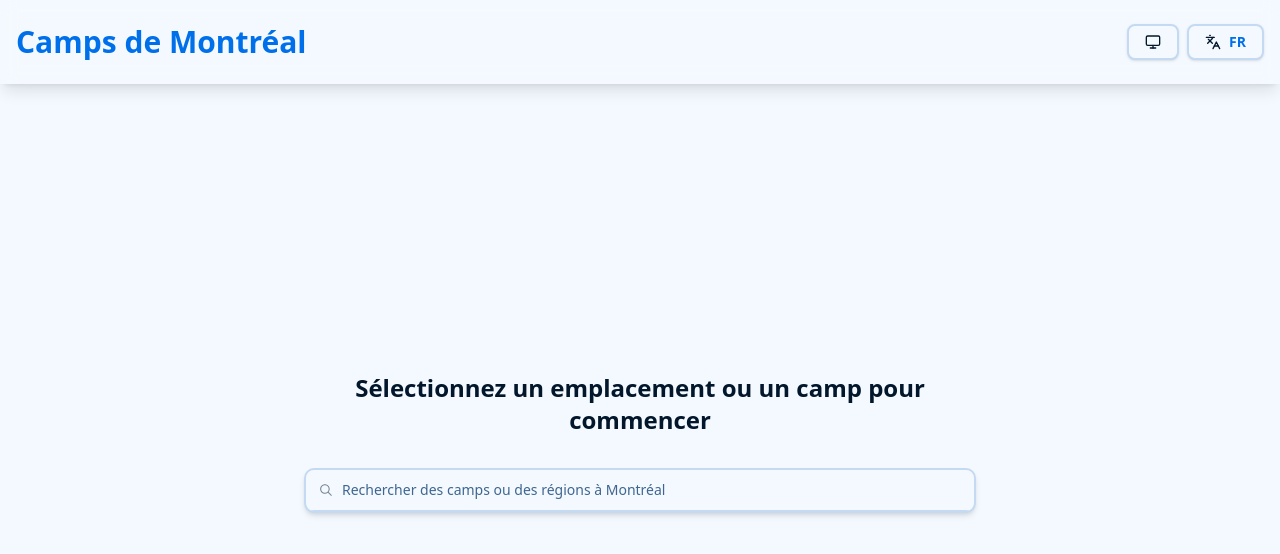
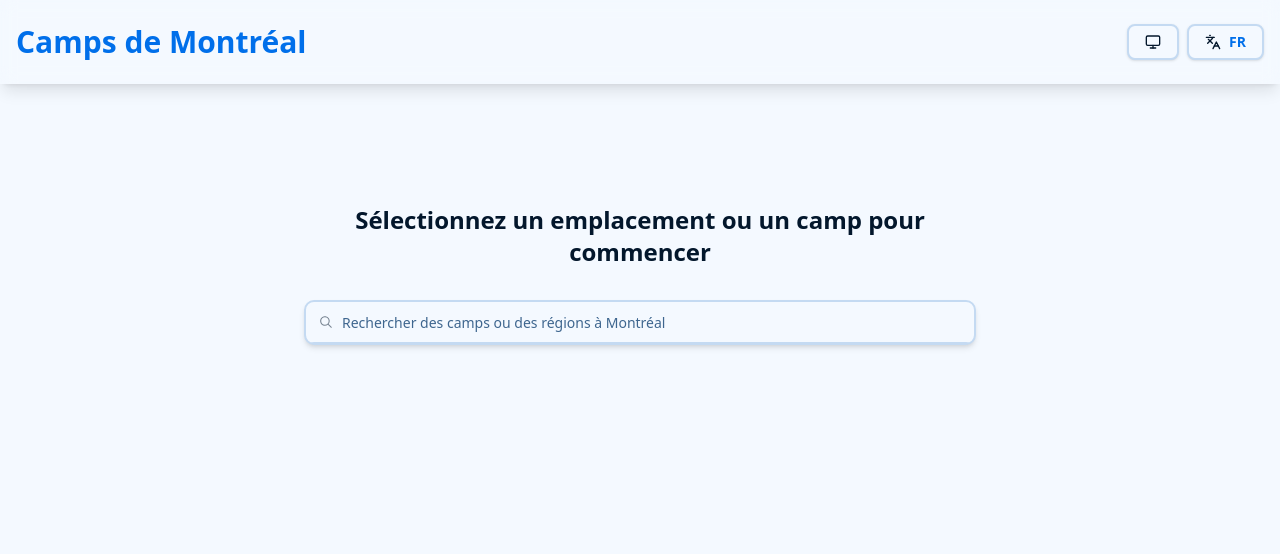
Before and after one commit to kamirov/montreal-camps, a Next.js app: page / in a window 1280 px wide. Shown: the top 554 px of the page. Built offline with nearby package versions, Linux system fonts and the light colour scheme.

Commit message:
Refactor Home and CampColumns components: adjust layout and styling for improved user experience, including updated spacing in the search view and enhanced column gaps for better visual hierarchy.

```diff
--- a/src/app/page.tsx
+++ b/src/app/page.tsx
@@ -69,8 +69,8 @@
       {/* Main Content Area */}
       <div className="flex-1 flex flex-col">
         {viewMode === "search" ? (
-          /* Centered Search View */
-          <div className="flex-1 flex items-center justify-center px-4">
+          /* Search View - 1/3 from top on desktop, under header on mobile */
+          <div className="flex-1 flex items-start justify-center px-4 pt-[15vh]">
             <div className="w-full max-w-2xl space-y-4">
               <div className="text-center mb-8">
                 <h2 className="text-2xl font-semibold mb-2">
--- a/src/components/CampColumns.tsx
+++ b/src/components/CampColumns.tsx
@@ -23,9 +23,9 @@
   );
 
   return (
-    <div className="grid grid-cols-1 lg:grid-cols-2 gap-6 h-full">
+    <div className="grid grid-cols-1 lg:grid-cols-2 gap-8 lg:gap-12 h-full">
       {/* Day Camps Column */}
-      <div className="flex flex-col h-full">
+      <div className="flex flex-col h-full lg:pr-6 lg:border-r lg:border-border">
         <div className="mb-6 pb-2 sticky top-0 bg-background z-10">
           <div className="flex items-center justify-between">
             <h2 className="text-2xl font-bold text-primary">
@@ -51,7 +51,7 @@
       </div>
 
       {/* Vacation Camps Column */}
-      <div className="flex flex-col h-full">
+      <div className="flex flex-col h-full lg:pl-6">
         <div className="mb-6 pb-2 sticky top-0 bg-background z-10">
           <div className="flex items-center justify-between">
             <h2 className="text-2xl font-bold text-primary">
```
